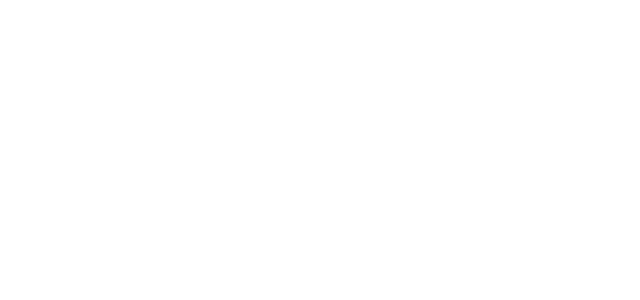
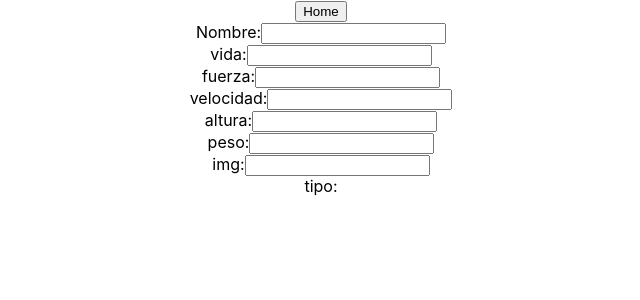
Before and after one commit to kisser91/Pokemon-fullstack-project, a React (Create React App) app in the folder client/: page /pokemons in a window 1280 px wide. Before the commit this address had no page. Shown: the top 300 px of the page, without its empty margins (319-959 px from the left). Built offline with nearby package versions, Linux system fonts and the light colour scheme; no server answers.

Commit message:
madrugada domingo

```diff
--- a/client/src/App.js
+++ b/client/src/App.js
@@ -2,6 +2,8 @@
 import {Routes, Route} from 'react-router-dom';
 import LandingPage from "./components/landing";
 import Home from "./components/home";
+import Creation from './components/Creation';
+import Detail from './components/Detail';
 
 
 function App() {
@@ -10,7 +12,8 @@
     <Routes>
       <Route path="/" element={ <LandingPage />}/>
       <Route path="/home" element= {<Home />}/>
-
+      <Route path="/pokemons" element= {<Creation />}/>
+      <Route path="/pokemons/detail" element={<Detail/>}/>
 
     </Routes>
     </div>
--- a/client/src/actions/index.js
+++ b/client/src/actions/index.js
@@ -32,9 +32,10 @@
 
 
 export function POST_POKEMON(payload){
-    return {
-        type: "POST_POKEMON",
-        payload
+    return async function(dispatch){
+        const form = await axios.post("http://localhost:3001/pokemons",payload)
+        console.log(form)
+        return form
     }
 }
 
@@ -99,7 +100,7 @@
     return async function(dispatch){
         try{
             let json = await axios.get(`http://localhost:3001/pokemons/?nombre=${name}`)
-            console.log(json.data)
+            console.log("json data",json.data)
             return dispatch({
                 type: "GET_POKEMON_NAME",
                 payload: json.data
--- a/client/src/components/Cards/Cards.jsx
+++ b/client/src/components/Cards/Cards.jsx
@@ -28,6 +28,7 @@
                         altura ={el.altura}
                         peso ={el.peso}
                         img ={el.img}
+                        tipo ={el.tipo}
                         custom = {el.custom === true ? el.custom = "Yes" : el.custom = "No"}
                         />
                     })
--- a/client/src/components/Cards/card.jsx
+++ b/client/src/components/Cards/card.jsx
@@ -1,20 +1,23 @@
 import React from "react";
+import {Link}from "react-router-dom"
 
-export default function Card({nombre,id,vida,fuerza,velocidad,altura,peso,img,custom}){
+export default function Card({nombre,id,vida,fuerza,velocidad,altura,peso,img,custom,tipo}){
     return(
         <div>
             <div>
                 <h2>{nombre}</h2>
                 <h3>Numero: {id}</h3>
-                <h3>Vida: {vida}</h3>
+                {/* <h3>Vida: {vida}</h3>
                 <h3>Fuerza: {fuerza}</h3>
                 <h3>Velocidad: {velocidad}</h3>
                 <h3>Altura: {altura}</h3>
                 <h3>Peso: {peso}</h3>
-                <h3>Custom: {custom}</h3>
-
-                <img src={img} alt=""/>
-
+                <h3>Custom: {custom}</h3> */}
+                <h3>Tipos: </h3>
+                <h3>{tipo[0]} </h3>
+                <h3>{tipo[1]} </h3>
+                <img src={img} alt=""/> {/* HACER UN CONDICIONAL PARA RENDERIZAR UNA IMAGEN POR DEFECTO*/}
+                <Link to="/pokemons/detail" nombre tipo img vida fuerza velocidad altura peso custom><button>Detail</button></Link>
             </div>
         </div>
     )
--- a/client/src/components/Creation.jsx
+++ b/client/src/components/Creation.jsx
@@ -1,14 +1,14 @@
-import React,{useState}from "react";
-import {useDispatch,useSelector,useEffect} from 'react-redux';
+import React,{useState,useEffect}from "react";
+import {useDispatch,useSelector} from 'react-redux';
 import { getTypes } from "../actions";
 import { Link } from "react-router-dom";
 export default function Creation(){
     const dispatch = useDispatch();
     useEffect(()=> { dispatch(getTypes()) },[]);
-}
+
 
     const types = useSelector(state => state.tipos);
-    const [submit,setSubmit]= useState({
+    const [input,setInput]= useState({
             nombre: "",
             id: "",
             vida: "",
@@ -20,14 +20,70 @@
             tipo:[]
     })
 
+    // const handleChange(event){
+
+    // }
+
     return (
     <div>
         <Link to = "/home"><button>Home</button></Link>
         <form action="">
             <div>
                 <label>Nombre:</label>
-                <input type="text" value={input.nombre} nombre= "nombre"/>
+                <input
+                type="text"
+                value={input.nombre}
+                name= "nombre"/>
             </div>
+            <div>
+                <label>vida:</label>
+                <input
+                type="text"
+                value= {input.vida}
+                name= "vida"
+                />
+            </div>
+
+            <div>
+                <label>fuerza:</label>
+                <input
+                type="text"
+                value={input.fuerza}
+                name= "fuerza"/>
+            </div>
+            <div>
+                <label>velocidad:</label>
+                <input
+                type="text"
+                value={input.velocidad}
+                name= "velocidad"/>
+            </div>
+            <div>
+                <label>altura:</label>
+                <input
+                type="text"
+                value={input.altura}
+                name= "altura"/>
+            </div>
+            <div>
+                <label>peso:</label>
+                <input
+                type="text"
+                value={input.peso}
+                name= "peso"/>
+            </div>
+            <div>
+                <label>img:</label>
+                <input
+                type="text"
+                value={input.img}
+                name= "img"/>
+            </div>
+            <div>
+                <label>tipo:</label>
+                {/* <select name="" id=""></select> */}
+            </div>
+
         </form>
     </div>
     )
--- a/client/src/components/Detail.jsx
+++ b/client/src/components/Detail.jsx
@@ -1,15 +1,24 @@
 import React,{useState}from "react";
 import {useDispatch} from 'react-redux';
-import { GetPokemonName } from "../actions";
+// import { GetPokemonName } from "../actions";
 
-export default function Nav(){
+export default function Nav(nombre,id,vida,fuerza,velocidad,altura,peso,img,custom,tipo){
     const dispatch = useDispatch();
-
-
 
     return (
     <div>
-
+                <h2>{nombre}</h2>
+                <h3>Numero: {id}</h3>
+                {/* <h3>Vida: {vida}</h3>
+                <h3>Fuerza: {fuerza}</h3>
+                <h3>Velocidad: {velocidad}</h3>
+                <h3>Altura: {altura}</h3>
+                <h3>Peso: {peso}</h3>
+                <h3>Custom: {custom}</h3> */}
+                <h3>Tipos: </h3>
+                <h3>{tipo[0]} </h3>
+                <h3>{tipo[1]} </h3>
+                <img src={img} alt=""/> {/* HACER UN CONDICIONAL PARA RENDERIZAR UNA IMAGEN POR DEFECTO*/}
     </div>
     )
 }
--- a/client/src/components/Search.jsx
+++ b/client/src/components/Search.jsx
@@ -17,6 +17,7 @@
             type:"SET_PAGINATION"
         });
         console.log("name escrito por el usuario",name);
+
     }
 
 
--- a/client/src/components/filters.jsx
+++ b/client/src/components/filters.jsx
@@ -3,6 +3,7 @@
 import {useDispatch, useSelector,useEffect} from 'react-redux';
 import Pagination from "./Pagination";
 import {filterByType,setPagination} from "../actions/index";
+import { Link } from "react-router-dom";
 export default function Filters(){
     const dispatch = useDispatch();
 
@@ -78,7 +79,7 @@
                 </select>
                 <select type="origin" onClick={event => {handleOrigin(event)} }>
                     <option value="all">Todos</option>
-                    <option value="api">Existentes</option>
+                    <option value="api">Originales</option>
                     <option value="db">Creados</option>
                 </select>
                 <select type="pokemon Type" onClick={event => {handlePokemonType(event)} }>
@@ -89,7 +90,7 @@
                     })
                     }
                 </select>
-
+                <Link to ="/home"><button> Reset </button></Link>
                 {/* Submit button => recoje estados locales para enviar una sola accion al store  */}
                 <Pagination
                 />
```
Also changed, not shown: client/src/reducers/index.js (+26 -25 lines), 1 other file (tests, documents, lock files or other folders).
